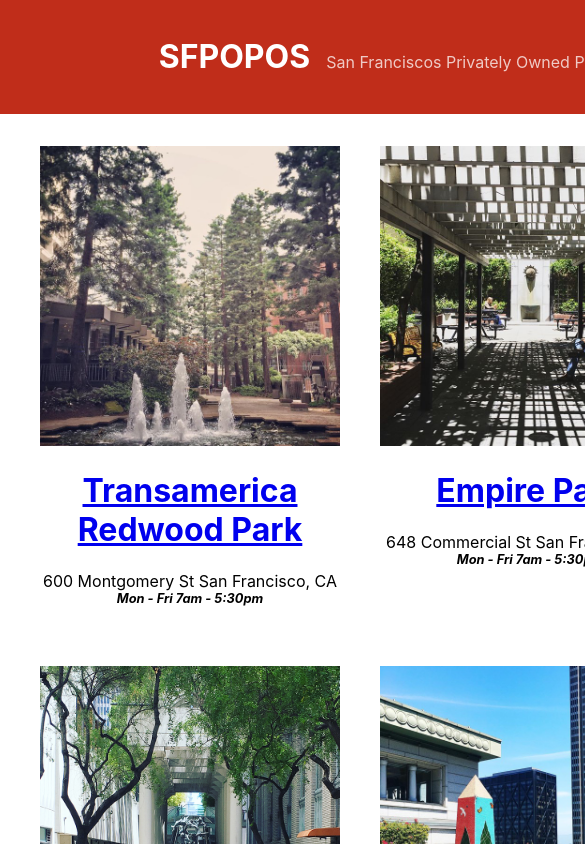
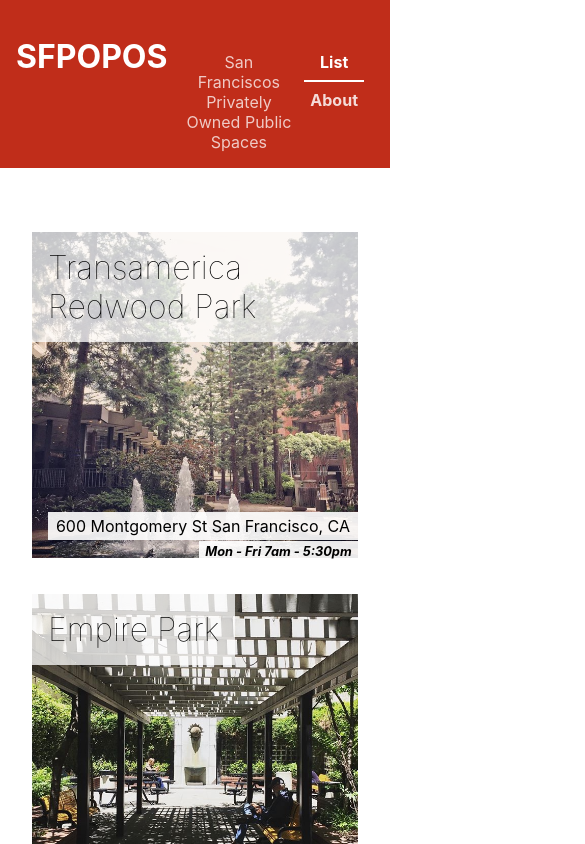
Before and after one commit to alexcrocha/ACS-2330-sfpopos-responsive, a React (Create React App) app: page / in a window 390 px wide. Shown: the top 844 px of the page, 585 px wide, since content can reach past the window. Built offline with nearby package versions, Linux system fonts and the light colour scheme.

Commit message:
Update styles

```diff
--- a/src/components/About/About.css
+++ b/src/components/About/About.css
@@ -1,3 +1,3 @@
 .About {
-  width: 100%;
+  /* width: auto; */
 }
--- a/src/components/Footer/Footer.css
+++ b/src/components/Footer/Footer.css
@@ -1,7 +1,6 @@
 .Footer {
   background-color: #000;
   color: #fff;
-  width: 100%;
   padding: 10px;
   margin-top: 30px;
 }
--- /dev/null
+++ b/src/components/POPOSDetails/POPOSDetails.css
@@ -0,0 +1,30 @@
+.POPOSDetails {
+  display: flex;
+  flex-direction: row-reverse;
+  max-width: 960px;
+  min-width: 800px;
+  margin: auto;
+}
+
+.POPOSDetails .POPOSDetails-info {
+  flex: 1;
+  text-align: left;
+  padding: 0 1em;
+}
+
+.POPOSDetails .POPOSDetails-title {
+  font-size: 2em;
+  margin: 0;
+}
+
+.POPOSDetails .POPOSDetails-image {
+  flex: 2;
+}
+
+.POPOSDetails .POPOSDetails-image img {
+  width: 100%;
+}
+
+.POPOSDetails .POPOSDetails-hours {
+  font-size: 1.5em;
+}
--- a/src/components/POPOSDetails/POPOSDetails.jsx
+++ b/src/components/POPOSDetails/POPOSDetails.jsx
@@ -2,6 +2,7 @@
 import React from 'react';
 import { useParams } from 'react-router';
 import data from '../../sfpopos-data.json';
+import './POPOSDetails.css';
 
 function POPOSDetails() {
   const params = useParams();
@@ -11,20 +12,20 @@
   } = data[id];
 
   return (
-    <div>
-      <div>
+    <div className="POPOSDetails">
+      <div className="POPOSDetails-image">
         <img src={`${process.env.PUBLIC_URL}images/${images[0]}`} alt={title} />
       </div>
 
-      <div>
-        <h1>{title}</h1>
-        <p>{desc}</p>
-        <p>{hours}</p>
-        <p>{features}</p>
-        <p>
-          {geo.lat}
+      <div className="POPOSDetails-info">
+        <h1 className="POPOSDetails-title">{ title }</h1>
+        <p className="POPOSDetails-desc">{ desc }</p>
+        <p className="POPOSDetails-hours">{ hours }</p>
+        <p className="POPOSDetails-features">{ features }</p>
+        <p className="POPOSDetails-geo">
+          { geo.lat }
           {' '}
-          {geo.lon}
+          { geo.lon }
         </p>
       </div>
 
--- a/src/components/POPOSList/POPOSList.css
+++ b/src/components/POPOSList/POPOSList.css
@@ -1,8 +1,20 @@
 .POPOSList {
-  width: calc(100% - 80px);
-  margin: auto;
   display: grid;
   grid-template-columns: 1fr 1fr 1fr;
-  grid-gap: 40px;
-  position: relative;
+  grid-gap: 2em;
+  max-width: 1200px;
+  margin: auto;
+  padding: 2em;
 }
+
+@media only screen and (max-width: 960px) {
+  .POPOSList {
+    grid-template-columns: 1fr 1fr;
+  }
+}
+
+@media only screen and (max-width: 700px) {
+  .POPOSList {
+    grid-template-columns: 1fr;
+  }
+}
--- a/src/components/POPOSSpace/POPOSSpace.css
+++ b/src/components/POPOSSpace/POPOSSpace.css
@@ -1,9 +1,10 @@
 .POPOSSpace {
   width: 100%;
   text-align: center;
+  position: relative;
 }
 
-.POPOSSpace>img {
+.POPOSSpace img {
   width: 100%;
   height: auto;
 }
@@ -12,3 +13,33 @@
   font-weight: bold;
   font-style: italic;
 }
+
+.POPOSSpace .POPOSSpace-title {
+  text-decoration: none;
+  color: #000;
+}
+
+.POPOSSpace h1 {
+  display: block;
+  position: absolute;
+  left: 0;
+  top: 0;
+  margin: 0;
+  font-weight: lighter;
+  background-color: rgba(255, 255, 255, 0.75);
+  padding: 1rem;
+  text-align: left;
+}
+
+.POPOSSpace .POPOSSpace-info {
+  position: absolute;
+  right: 0;
+  bottom: 0;
+  text-align: right;
+}
+
+.POPOSSpace .POPOSSpace-info div {
+  display: inline-block;
+  padding: 0.25em 0.5em;
+  background-color: rgba(255, 255, 255, 0.9);
+}
--- a/src/components/POPOSSpace/POPOSSpace.jsx
+++ b/src/components/POPOSSpace/POPOSSpace.jsx
@@ -10,15 +10,25 @@
   return (
     <div className="POPOSSpace">
       <Link to={`/details/${id}`}>
-        <img src={`${process.env.PUBLIC_URL}images/${image}`} width="300" height="300" alt="Hello" />
+        <img
+          src={`${process.env.PUBLIC_URL}images/${image}`}
+          width="300"
+          height="300"
+          alt="Hello"
+        />
       </Link>
       <h1>
-        <Link to={`/details/${id}`}>
+        <Link
+          className="POPOSSpace-title"
+          to={`/details/${id}`}
+        >
           {name}
         </Link>
       </h1>
-      <div>{address}</div>
-      <div className="hours">{hours}</div>
+      <div className="POPOSSpace-info">
+        <div>{address}</div>
+        <div className="hours">{hours}</div>
+      </div>
     </div>
   );
 }
--- a/src/components/Title/Title.css
+++ b/src/components/Title/Title.css
@@ -1,6 +1,6 @@
 .Title {
   box-sizing: border-box;
-  width: 100%;
+  width: auto;
   display: flex;
   justify-content: center;
   align-items: baseline;
--- a/src/index.css
+++ b/src/index.css
@@ -9,7 +9,6 @@
     sans-serif;
   -webkit-font-smoothing: antialiased;
   -moz-osx-font-smoothing: grayscale;
-  display: flex;
 }
 
 code {
```
